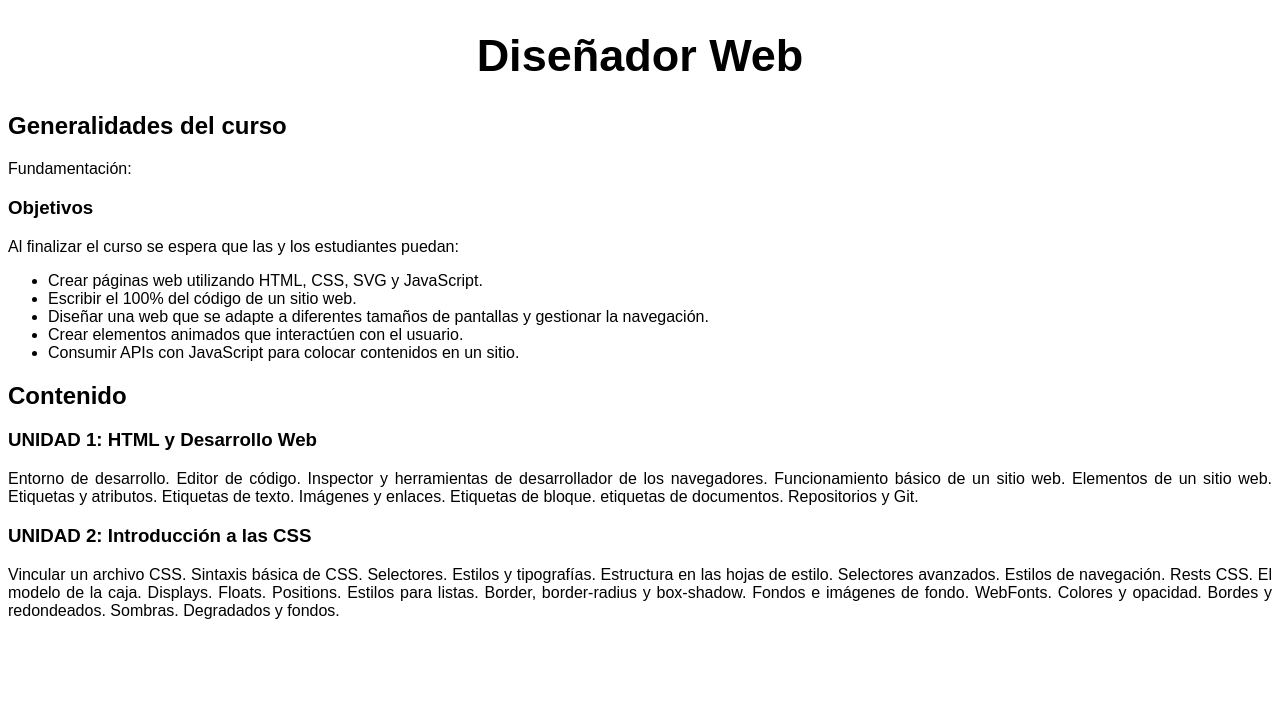
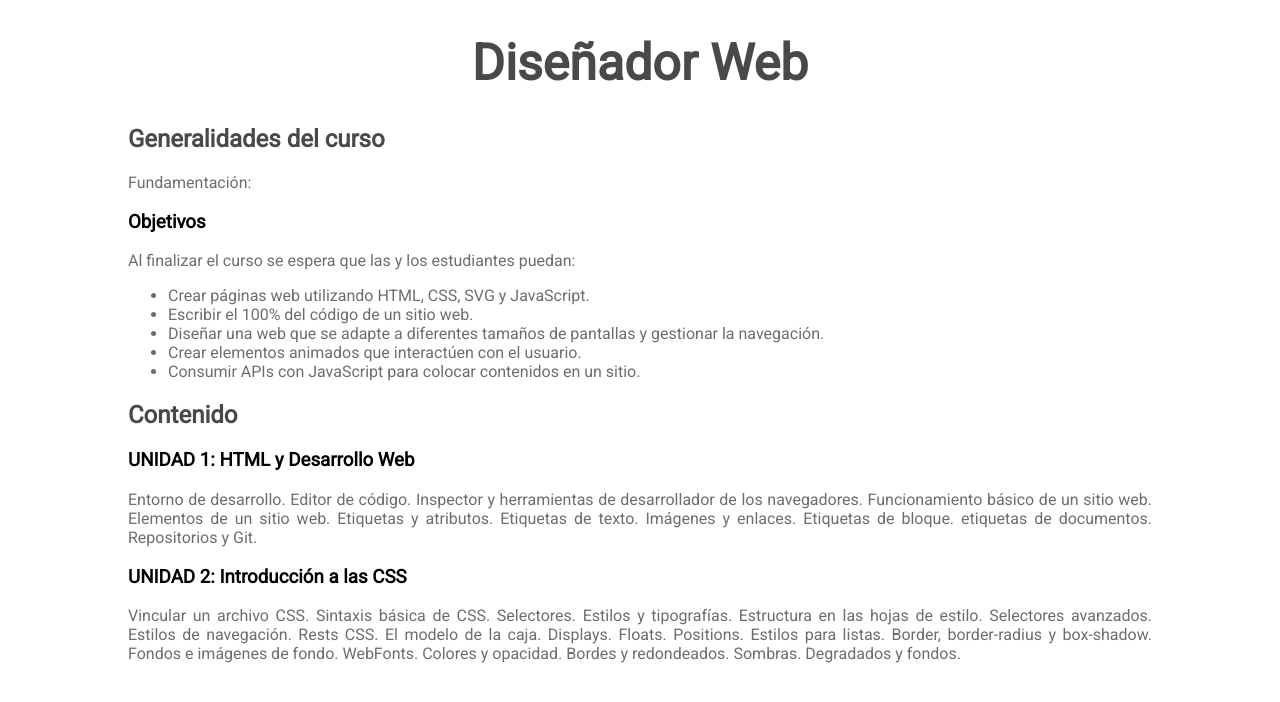
Before and after one commit to alegrediegoo/AlegreDiegoDesarrolloWeb, a plain HTML site: page index.html in a window 1280 px wide. Drawn offline with Linux system fonts and the light colour scheme.

Commit message:
modificacion del commit

```diff
--- a/index.html
+++ b/index.html
@@ -5,20 +5,16 @@
     <meta http-equiv="X-UA-Compatible" content="IE=edge">
     <meta name="viewport" content="width=device-width, initial-scale=1.0">
     <title>Mi primer sitio web</title>
-    <style>
-        *{
-            font-family:Arial, sans-serif;
-        }
-        h1{
-            font-size: 45px;
-        }
-    </style>
+    <link rel="preconnect" href="https://fonts.googleapis.com">
+    <link rel="preconnect" href="https://fonts.gstatic.com" crossorigin>
+    <link href="https://fonts.googleapis.com/css2?family=Open+Sans:wght@300&family=Roboto:ital@0;1&display=swap" rel="stylesheet">
+    <link rel="stylesheet" href="estilo.css">
 </head>
 <body>
 
-    <h1 style="text-align:center">Diseñador Web</h1>
-    <h2> Generalidades del curso</h2>
-    <p> Fundamentación:</p>
+    <h1>Diseñador Web</h1>
+    <h2>Generalidades del curso</h2>
+    <p>Fundamentación:</p>
     <h3>Objetivos</h3>
     <p>Al finalizar el curso se espera que las y los estudiantes puedan:</p>
     <ul>
@@ -30,12 +26,12 @@
     </ul>
     <h2>Contenido</h2>
     <h3>UNIDAD 1: HTML y Desarrollo Web</h3>
-    <p style="text-align:justify">Entorno de desarrollo. Editor de código. Inspector y herramientas de desarrollador de
+    <p>Entorno de desarrollo. Editor de código. Inspector y herramientas de desarrollador de
     los navegadores. Funcionamiento básico de un sitio web. Elementos de un sitio web.
     Etiquetas y atributos. Etiquetas de texto. Imágenes y enlaces. Etiquetas de bloque.
     etiquetas de documentos. Repositorios y Git.</p>
     <h3> UNIDAD 2: Introducción a las CSS</h3>
-    <p style="text-align:justify">Vincular un archivo CSS. Sintaxis básica de CSS. Selectores. Estilos y tipografías. Estructura en
+    <p>Vincular un archivo CSS. Sintaxis básica de CSS. Selectores. Estilos y tipografías. Estructura en
     las hojas de estilo. Selectores avanzados.  Estilos de navegación. Rests CSS. El modelo de la caja.
     Displays. Floats. Positions. Estilos para listas. Border, border-radius y box-shadow.
     Fondos e imágenes de fondo. WebFonts. Colores y opacidad. Bordes y redondeados. Sombras.
```
